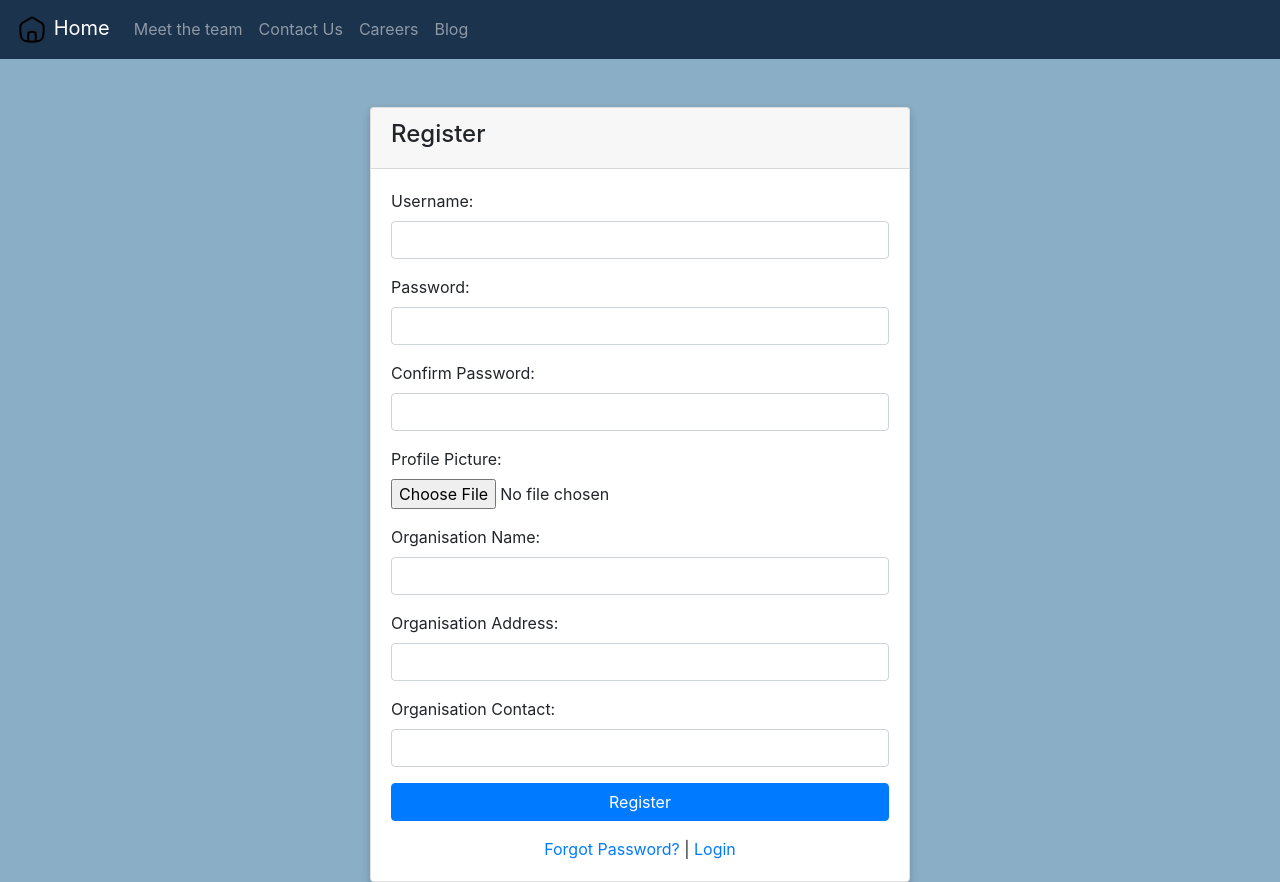
After one commit to pk-kryptonite/Queue_management, a Flask app: page /register in a window 1280 px wide. The commit adds this page. Run offline with Flask 3, Linux system fonts and the light colour scheme; parts of the project's set-up code (start-up, migrations or seed data) failed here and were passed over; some libraries are stand-ins or nearby versions.

Commit message:
added registration, background colour and intergration between registration and login

```diff
--- a/app.py
+++ b/app.py
@@ -4,10 +4,10 @@ from flask import Flask, render_template, request, redirect, url_for, flash
 from flask_sqlalchemy import SQLAlchemy
 from flask_login import LoginManager, UserMixin, login_user, login_required, logout_user, current_user
 from werkzeug.security import check_password_hash
-from models import db, Admin
-
+from models import db, Admin, Organisation
+import uuid
 app = Flask(__name__)
-app.config['SECRET_KEY'] = 'your_secret_key'
+app.config['SECRET_KEY'] = str(uuid.uuid4().hex)
 app.config['SQLALCHEMY_DATABASE_URI'] = 'mysql+pymysql://root:password@localhost:3306/queue_management'
 app.config['SQLALCHEMY_TRACK_MODIFICATIONS'] = False
 db.init_app(app)
@@ -22,6 +22,43 @@ def load_user(user_id):
         return Admin.query.get(user_id)
     except:
         return None
+
+@app.route('/register', methods=['GET', 'POST'])
+def register():
+    if request.method == 'POST':
+        username = request.form.get('username')
+        password = request.form.get('password')
+        confirm_password = request.form.get('confirmPassword')
+        org_name = request.form.get('org_name')
+        org_address = request.form.get('org_address')
+        org_number = request.form.get('org_number')
+        if password == confirm_password:
+            existing_user = Admin.query.filter_by(username=username).first()
+            existing_organisation = Organisation.query.filter_by(org_name=org_name).first()
+            if existing_user and existing_organisation:
+                flash('Username already exists. Please choose a different one.', 'danger')
+            else:
+
+               # Create a new Organisation instance
+                new_org = Organisation(org_name=org_name, org_address=org_address, org_contact=org_number)
+
+                # Add and commit the new_org to the database
+                db.session.add(new_org)
+                db.session.commit()
+
+                # Now, the new_org will have its org_id assigned
+                new_admin = Admin(username=username, password=password, org_id=new_org.org_id)
+
+                # Add and commit the new_admin to the database
+                db.session.add(new_admin)
+                db.session.commit()
+
+                login_user(new_admin)
+
+
+                flash('Registration successful! You can now log in.', 'success')
+                return redirect(url_for('dashboard'))
+    return render_template('registration.html')
 
 @app.route('/login', methods=['GET', 'POST'])
 def login():
--- a/static/styles/style.css
+++ b/static/styles/style.css
@@ -8,3 +8,10 @@
   .card:hover {
     box-shadow: 0 8px 16px 0 rgba(0,0,0,0.2);
   }
+
+
+
+/* Add this to your existing CSS file or create a new one */
+.bg-blue {
+  background-color: #8aaec5; /* Choose your preferred shade of blue */
+}
--- a/templates/dashboard.html
+++ b/templates/dashboard.html
@@ -5,7 +5,7 @@
   <meta name="viewport" content="width=device-width, initial-scale=1.0">
   <link rel="stylesheet" href="https://maxcdn.bootstrapcdn.com/bootstrap/4.5.2/css/bootstrap.min.css">
   <link rel="stylesheet" href="styles.css">
-  <link rel="stylesheet" href="/static/static/styles/style.css">
+  <link rel="stylesheet" href="/static/styles/style.css">
   <title>Simple-Q</title>
 </head>
 <body>
--- /dev/null
+++ b/templates/registration.html
@@ -0,0 +1,93 @@
+<!DOCTYPE html>
+<html lang="en">
+<head>
+    <meta charset="UTF-8">
+    <meta name="viewport" content="width=device-width, initial-scale=1.0">
+    <title>Queue Management System - Registration</title>
+    <link rel="stylesheet" href="/static/styles/style.css">
+    <!-- Bootstrap CSS -->
+    <link rel="stylesheet" href="https://stackpath.bootstrapcdn.com/bootstrap/4.5.2/css/bootstrap.min.css">
+</head>
+<body class="bg-blue">
+    <nav class="navbar navbar-expand-lg navbar-dark" style="background-color: #1b334d">
+        <a class="navbar-brand" href="#"><img src="/static/icons8-home-32.png" alt="Home"> Home</a>
+        <button class="navbar-toggler" type="button" data-toggle="collapse" data-target="#navbarNav" aria-controls="navbarNav" aria-expanded="false" aria-label="Toggle navigation">
+          <span class="navbar-toggler-icon"></span>
+        </button>
+
+        <div class="collapse navbar-collapse" id="navbarNav">
+            <ul class="navbar-nav">
+                <li class="nav-item">
+                    <a class="nav-link" href="#">Meet the team</a>
+                </li>
+                <li class="nav-item">
+                    <a class="nav-link" href="#">Contact Us</a>
+                </li>
+                <li class="nav-item">
+                    <a class="nav-link" href="#">Careers</a>
+                </li>
+                <li class="nav-item">
+                    <a class="nav-link" href="#">Blog</a>
+                </li>
+                <!-- Add more relevant links as needed -->
+            </ul>
+        </div>
+      </nav>
+
+<div class="container mt-5">
+    <div class="row justify-content-center">
+        <div class="col-md-6">
+            <div class="card">
+                <div class="card-header">
+                    <h4>Register</h4>
+                </div>
+                <div class="card-body">
+                    <form method="post" action="/register">
+                        <div class="form-group">
+                            <label for="username">Username:</label>
+                            <input type="text" class="form-control" id="username" name="username" required>
+                        </div>
+                        <div class="form-group">
+                            <label for="password">Password:</label>
+                            <input type="password" class="form-control" id="password" name="password" required>
+                        </div>
+                        <div class="form-group">
+                            <label for="confirmPassword">Confirm Password:</label>
+                            <input type="password" class="form-control" id="confirmPassword" name="confirmPassword" required>
+                        </div>
+                        <div class="form-group">
+                            <label for="profilePicture">Profile Picture:</label>
+                            <input type="file" class="form-control-file" id="profilePicture" name="profilePicture">
+                        </div>
+                        <div class="form-group">
+                            <label for="orgId">Organisation Name:</label>
+                            <input type="text" class="form-control" id="org_name" name="org_name" required>
+                        </div>
+                        <div class="form-group">
+                            <label for="orgId">Organisation Address:</label>
+                            <input type="text" class="form-control" id="org_address" name="org_address" required>
+                        </div>
+                        <div class="form-group">
+                            <label for="orgId">Organisation Contact:</label>
+                            <input type="tel" class="form-control" id="org_number" name="org_number" required>
+                        </div>
+                        <button type="submit" class="btn btn-primary btn-block" >Register</button>
+                        <div class="mt-3 text-center">
+                            <a href="/forgot-password">Forgot Password?</a> | <a href="/login">Login</a>
+                          </div>
+
+                    </form>
+
+                </div>
+            </div>
+        </div>
+    </div>
+</div>
+
+<!-- Bootstrap JS and dependencies -->
+<script src="https://code.jquery.com/jquery-3.5.1.slim.min.js"></script>
+<script src="https://cdn.jsdelivr.net/npm/@popperjs/core@2.9.2/dist/umd/popper.min.js"></script>
+<script src="https://stackpath.bootstrapcdn.com/bootstrap/4.5.2/js/bootstrap.min.js"></script>
+
+</body>
+</html>
```
Also changed, not shown: templates/login.html (+26 -6 lines).
